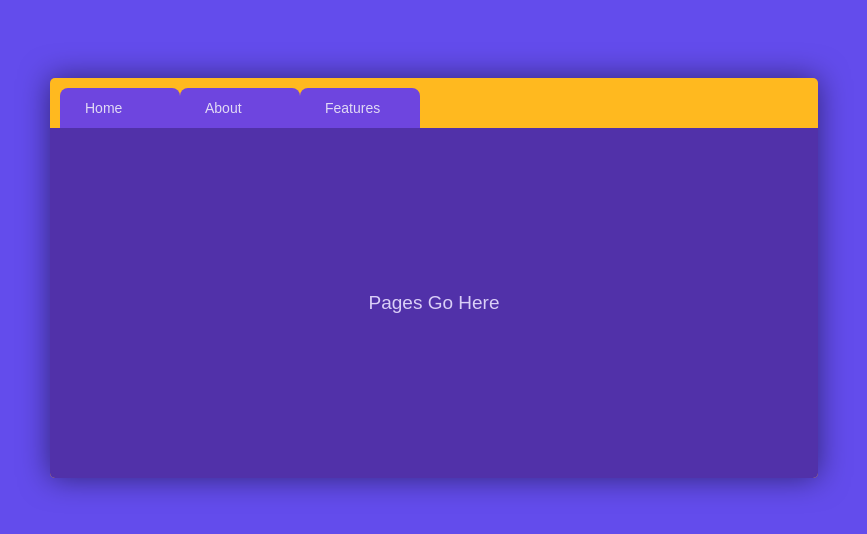
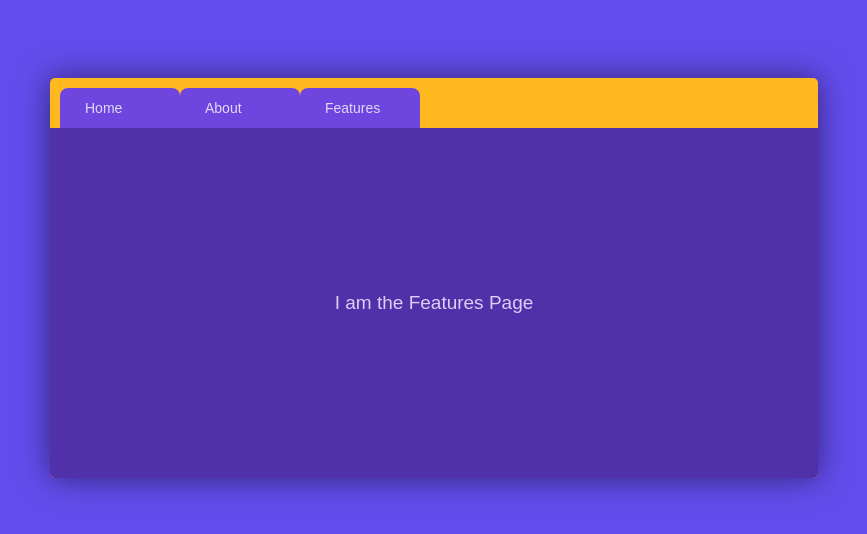
Before and after one commit to svmed2050/30-react-projects, a React (Create React App) app in the folder 09-highlight-tabs/: page /features in a window 1280 px wide. Shown: the part 122-656 px from the top of the page, without its empty margins (206-1073 px from the left). Built offline with nearby package versions, Linux system fonts and the light colour scheme; the HTML template or start-up script is replaced by a standard one.

Commit message:
add routing and pages

```diff
--- a/09-highlight-tabs/src/App.js
+++ b/09-highlight-tabs/src/App.js
@@ -1,29 +1,42 @@
 import React from 'react'
+import { BrowserRouter as Router, Switch, Route, Link } from 'react-router-dom'
 import Tab from './components/Tab'
+import Home from './pages/Home'
+import About from './pages/About'
+import Features from './pages/Features'
 import './App.css'
 
 function App() {
 	return (
+		<Router>
 			<div className='app'>
 				<div className='browser'>
 					<div className='tabs'>
 						<Tab>
-						{' '}
-						<a>Home</a>
+							<Link to='/'>Home</Link>
 						</Tab>
 						<Tab>
-						{' '}
-						<a>About</a>
+							<Link to='/about'>About</Link>
 						</Tab>
 						<Tab>
-						{' '}
-						<a>Features</a>
+							<Link to='/features'>Features</Link>
 						</Tab>
 					</div>
 
-				<div className='viewport'>Pages Go Here</div>
+					<div className='viewport'>
+						<Route exact path='/'>
+							<Home />
+						</Route>
+						<Route path='/about'>
+							<About />
+						</Route>
+						<Route path='/features'>
+							<Features />
+						</Route>
 					</div>
 				</div>
+			</div>
+		</Router>
 	)
 }
 
--- /dev/null
+++ b/09-highlight-tabs/src/pages/About.jsx
@@ -0,0 +1,7 @@
+import React from 'react'
+
+const About = () => {
+	return <div>I am the About Page</div>
+}
+
+export default About
--- /dev/null
+++ b/09-highlight-tabs/src/pages/Features.jsx
@@ -0,0 +1,7 @@
+import React from 'react'
+
+const Features = () => {
+	return <div>I am the Features Page</div>
+}
+
+export default Features
--- /dev/null
+++ b/09-highlight-tabs/src/pages/Home.jsx
@@ -0,0 +1,7 @@
+import React from 'react'
+
+const Home = () => {
+	return <div>I am the Home Page</div>
+}
+
+export default Home
```
Lines whose indentation alone changed are shown as unchanged.
